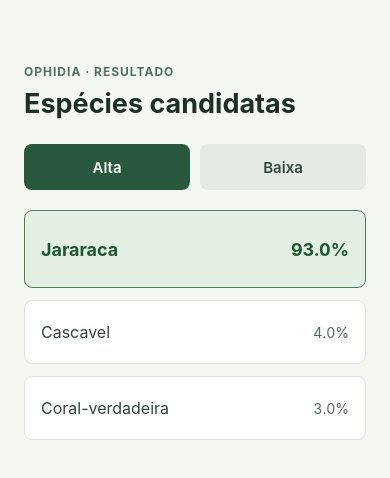
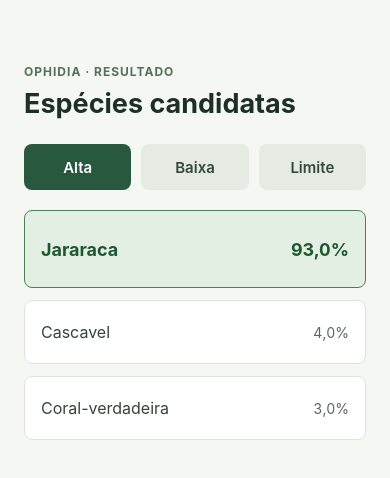
Before and after one commit to ThiagoSoto/T2_App_Hibridos, a React Native app in the folder poc-tcc/: screen / in a window 390 px wide. Shown: the top 478 px of the page. Built offline with nearby package versions, Linux system fonts and the light colour scheme.

Commit message:
Criterio Verificado no PoC: cenario limite 80%

```diff
--- a/poc-tcc/App.tsx
+++ b/poc-tcc/App.tsx
@@ -3,7 +3,7 @@ import { useState } from 'react';
 import { FlatList, Pressable, StyleSheet, Text, View } from 'react-native';
 import { Row } from './components/Row';
 
-type Scenario = 'high' | 'low';
+type Scenario = 'high' | 'low' | 'limit';
 
 type Candidate = {
   id: string;
@@ -11,21 +11,33 @@ type Candidate = {
   confidence: number;
 };
 
-const highCandidates: Candidate[] = [
+const scenarioOptions: { value: Scenario; label: string }[] = [
+  { value: 'high', label: 'Alta' },
+  { value: 'low', label: 'Baixa' },
+  { value: 'limit', label: 'Limite' },
+];
+
+const candidatesByScenario: Record<Scenario, Candidate[]> = {
+  high: [
     { id: 'jararaca', species: 'Jararaca', confidence: 0.93 },
     { id: 'cascavel', species: 'Cascavel', confidence: 0.04 },
     { id: 'coral', species: 'Coral-verdadeira', confidence: 0.03 },
-];
-
-const lowCandidates: Candidate[] = [
+  ],
+  low: [
     { id: 'jararaca', species: 'Jararaca', confidence: 0.41 },
     { id: 'cascavel', species: 'Cascavel', confidence: 0.38 },
     { id: 'coral', species: 'Coral-verdadeira', confidence: 0.12 },
-];
+  ],
+  limit: [
+    { id: 'jararaca', species: 'Jararaca', confidence: 0.8 },
+    { id: 'cascavel', species: 'Cascavel', confidence: 0.12 },
+    { id: 'coral', species: 'Coral-verdadeira', confidence: 0.08 },
+  ],
+};
 
 export default function App() {
   const [scenario, setScenario] = useState<Scenario>('high');
-  const candidates = scenario === 'high' ? highCandidates : lowCandidates;
+  const candidates = candidatesByScenario[scenario];
   const isUncertain = candidates[0].confidence < 0.8;
 
   return (
@@ -35,26 +47,21 @@ export default function App() {
       <Text style={styles.title}>Espécies candidatas</Text>
 
       <View style={styles.scenarioControls}>
+        {scenarioOptions.map((option) => (
           <Pressable
+            key={option.value}
             accessibilityRole="button"
-          accessibilityState={{ selected: scenario === 'high' }}
-          onPress={() => setScenario('high')}
-          style={[styles.scenarioButton, scenario === 'high' && styles.activeButton]}
+            accessibilityState={{ selected: scenario === option.value }}
+            onPress={() => setScenario(option.value)}
+            style={[styles.scenarioButton, scenario === option.value && styles.activeButton]}
           >
-          <Text style={[styles.buttonText, scenario === 'high' && styles.activeButtonText]}>
-            Alta
+            <Text
+              style={[styles.buttonText, scenario === option.value && styles.activeButtonText]}
+            >
+              {option.label}
             </Text>
           </Pressable>
-        <Pressable
-          accessibilityRole="button"
-          accessibilityState={{ selected: scenario === 'low' }}
-          onPress={() => setScenario('low')}
-          style={[styles.scenarioButton, scenario === 'low' && styles.activeButton]}
-        >
-          <Text style={[styles.buttonText, scenario === 'low' && styles.activeButtonText]}>
-            Baixa
-          </Text>
-        </Pressable>
+        ))}
       </View>
 
       {isUncertain && (
--- a/poc-tcc/components/Row.tsx
+++ b/poc-tcc/components/Row.tsx
@@ -13,7 +13,10 @@ export function Row({ species, confidence, highlighted }: RowProps) {
         {species}
       </Text>
       <Text style={[styles.confidence, highlighted && styles.highlightedSpecies]}>
-        {(confidence * 100).toFixed(1)}%
+        {(confidence * 100).toLocaleString('pt-BR', {
+          minimumFractionDigits: 1,
+          maximumFractionDigits: 1,
+        })}%
       </Text>
     </View>
   );
```
Lines whose indentation alone changed are shown as unchanged.
